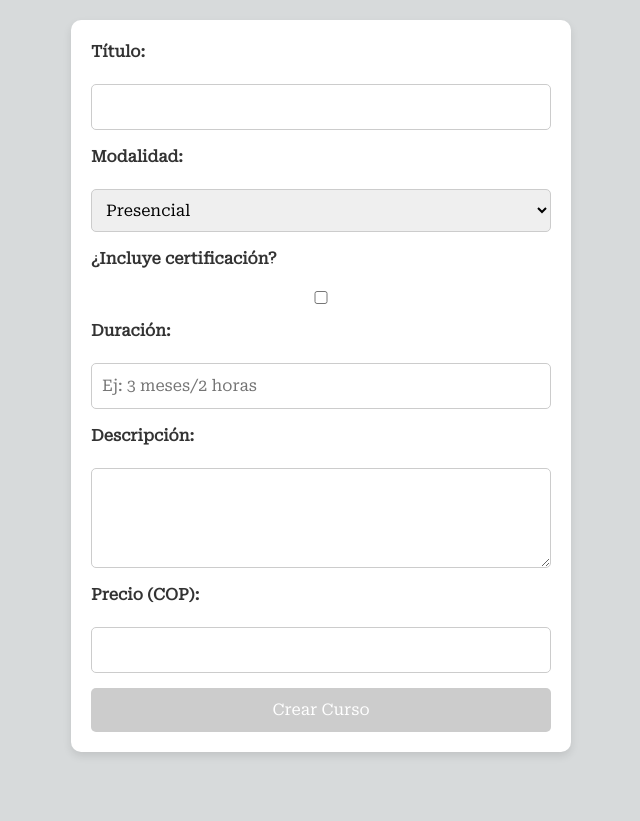
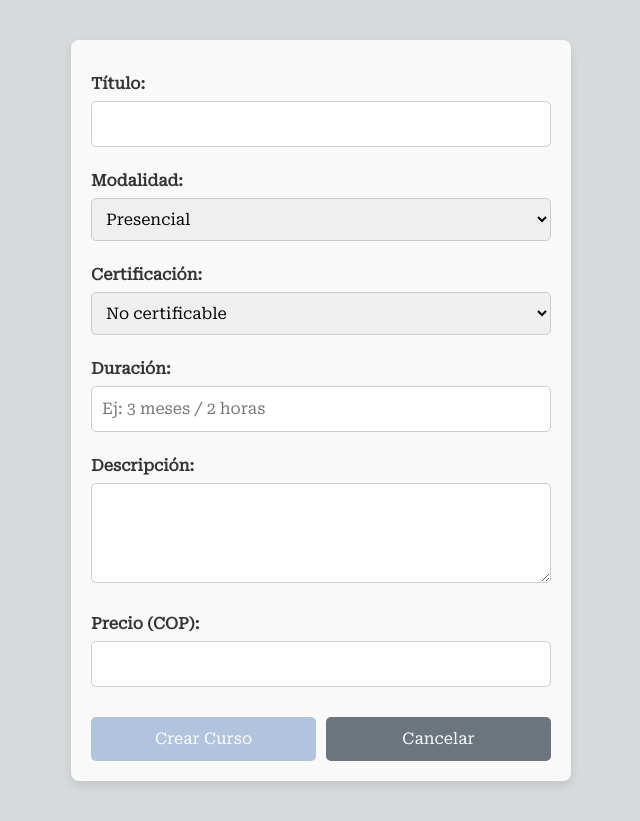
Before and after one commit to rebenew/frontendOmegaCursos, an Angular app: page /admin-dashboard/courses/new in a window 1280 px wide. Shown: the whole page, without its empty margins (319-959 px from the left). Before the commit the page ends 800 px from the top, so only its background shows below. Built offline with nearby package versions, Linux system fonts and the light colour scheme.

Commit message:
Course-form terminado, todas las configuraciones funcionan

```diff
--- /dev/null
+++ b/src/app/Components/admin-course-components/modals/confirmation/confirmation.component.html
@@ -0,0 +1,6 @@
+<div class="confirmation-modal">
+    <div class="modal-content">
+      <p>{{ message }}</p>
+      <button (click)="onClose()">Cerrar</button>
+    </div>
+  </div>
--- /dev/null
+++ b/src/app/Components/admin-course-components/modals/confirmation/confirmation.component.scss
@@ -0,0 +1,45 @@
+.confirmation-modal {
+    position: fixed;
+    top: 50%;
+    left: 50%;
+    transform: translate(-50%, -50%);
+    background: white;
+    padding: 20px;
+    border-radius: 8px;
+    box-shadow: 0 4px 8px rgba(0, 0, 0, 0.2);
+    z-index: 1000;
+    text-align: center;
+    animation: fadeIn 0.3s ease-in-out;
+
+    .modal-content {
+      p {
+        font-size: 1rem;
+        margin-bottom: 10px;
+      }
+
+      button {
+        background: #0d6efd;
+        color: white;
+        border: none;
+        padding: 8px 12px;
+        border-radius: 5px;
+        cursor: pointer;
+        transition: background 0.3s;
+
+        &:hover {
+          background: darken(#0d6efd, 10%);
+        }
+      }
+    }
+  }
+
+  @keyframes fadeIn {
+    from {
+      opacity: 0;
+      transform: scale(0.9);
+    }
+    to {
+      opacity: 1;
+      transform: scale(1);
+    }
+  }
--- /dev/null
+++ b/src/app/Components/admin-course-components/modals/confirmation/confirmation.component.ts
@@ -0,0 +1,18 @@
+import { Component, EventEmitter, Input, Output } from '@angular/core';
+import { CommonModule } from '@angular/common';
+
+@Component({
+  selector: 'app-confirmation',
+  standalone: true,
+  imports: [CommonModule],
+  templateUrl: './confirmation.component.html',
+  styleUrls: ['./confirmation.component.scss']
+})
+export class ConfirmationComponent {
+  @Input() message: string = '';
+  @Output() close = new EventEmitter<void>();
+
+  onClose() {
+    this.close.emit();
+  }
+}
--- a/src/app/components/admin-course-components/admin-course-form/admin-course-form.component.html
+++ b/src/app/components/admin-course-components/admin-course-form/admin-course-form.component.html
@@ -1,39 +1,57 @@
-<form [formGroup]="courseForm" (ngSubmit)="saveCourse()">
+<form [formGroup]="courseForm" (ngSubmit)="saveCourse()" class="course-form">
+  <!-- Título -->
   <label for="title">Título:</label>
   <input id="title" formControlName="title" type="text" required>
-  <div *ngIf="courseForm.get('title')?.invalid && courseForm.get('title')?.touched">
+  <div class="error" *ngIf="courseForm.get('title')?.invalid && courseForm.get('title')?.touched">
     *El título es obligatorio.
   </div>
 
+  <!-- Modalidad -->
   <label for="modality">Modalidad:</label>
   <select id="modality" formControlName="modality">
     <option value="Presencial">Presencial</option>
     <option value="Virtual">Virtual</option>
   </select>
-  <div *ngIf="courseForm.get('modality')?.invalid && courseForm.get('modality')?.touched">
-    *La modalidad es obligatoria.
+
+  <!-- Certificación (Cambiado a select) -->
+  <label for="certification">Certificación:</label>
+  <select id="certification" formControlName="certification">
+    <option [value]="true">Certificación virtual</option>
+    <option [value]="false">No certificable</option>
+  </select>
+
+  <!-- Duración -->
+  <label for="duration">Duración:</label>
+  <input id="duration" formControlName="duration" type="text" placeholder="Ej: 3 meses / 2 horas">
+  <div class="error" *ngIf="courseForm.get('duration')?.invalid && courseForm.get('duration')?.touched">
+    *Ingrese una duración válida (Ej: "30 minutos", "1 hora").
   </div>
 
-  <label for="certification">¿Incluye certificación?</label>
-  <input id="certification" formControlName="certification" type="checkbox">
-
-  <label for="duration">Duración:</label>
-  <input id="duration" formControlName="duration" type="text" placeholder="Ej: 3 meses/2 horas">
-  <div *ngIf="courseForm.get('duration')?.invalid && courseForm.get('duration')?.touched">
-    *Ingrese un valor válido: "30 minutos", "1 hora".
+  <!-- Descripción -->
+  <label for="description">Descripción:</label>
+  <textarea id="description" formControlName="description"></textarea>
+  <div class="error" *ngIf="courseForm.get('description')?.invalid && courseForm.get('description')?.touched">
+    *Debe tener al menos 10 caracteres.
   </div>
 
-  <label for="description">Descripción:</label>
-  <textarea id="description" formControlName="description"></textarea>
-  <div *ngIf="courseForm.get('description')?.invalid && courseForm.get('description')?.touched">
-    *La descripción es obligatoria y debe tener al menos 10 caracteres.
-  </div>
-
+  <!-- Precio -->
   <label for="price">Precio (COP):</label>
   <input id="price" formControlName="price" type="number">
-  <div *ngIf="courseForm.get('price')?.invalid && courseForm.get('price')?.touched">
+  <div class="error" *ngIf="courseForm.get('price')?.invalid && courseForm.get('price')?.touched">
     *Ingresa un valor numérico válido.
   </div>
 
-  <button type="submit" [disabled]="courseForm.invalid">{{ isEditMode ? 'Actualizar Curso' : 'Crear Curso' }}</button>
+  <!-- Botones -->
+  <div class="form-buttons">
+    <button type="submit" [disabled]="courseForm.invalid">
+      {{ isEditMode ? 'Actualizar Curso' : 'Crear Curso' }}
+    </button>
+    <button type="button" class="cancel-btn" (click)="cancel()">Cancelar</button>
+  </div>
 </form>
+
+<!-- Uso del componente de modal -->
+<app-confirmation *ngIf="showConfirmation"
+  [message]="confirmationMessage"
+  (close)="closeModal()">
+</app-confirmation>
--- a/src/app/components/admin-course-components/admin-course-form/admin-course-form.component.scss
+++ b/src/app/components/admin-course-components/admin-course-form/admin-course-form.component.scss
@@ -1,32 +1,33 @@
-form {
+.course-form {
   max-width: 500px;
-    margin: 20px auto;
+  margin: 40px auto;
   padding: 20px;
-    background: #fff;
-    border-radius: 10px;
-    box-shadow: 0 4px 8px rgba(0, 0, 0, 0.1);
-    display: flex;
-    flex-direction: column;
-    gap: 15px;
+  background: #f9f9f9;
+  border-radius: 8px;
+  box-shadow: 0px 4px 10px rgba(0, 0, 0, 0.1);
 
   label {
+    display: block;
     font-weight: bold;
+    margin: 12px 0 5px;
     color: #333;
-      margin-bottom: 5px;
   }
 
-    input, select, textarea {
+  input,
+  select,
+  textarea {
     width: 100%;
     padding: 10px;
+    margin-bottom: 10px;
     border: 1px solid #ccc;
     border-radius: 5px;
-      font-size: 1rem;
+    font-size: 16px;
     transition: border-color 0.3s ease;
 
     &:focus {
       border-color: #007bff;
       outline: none;
-        box-shadow: 0 0 5px rgba(0, 123, 255, 0.5);
+      box-shadow: 0 0 5px rgba(0, 123, 255, 0.3);
     }
   }
 
@@ -35,34 +36,65 @@ form {
     resize: vertical;
   }
 
-    .error-message {
+  .error {
     color: #d9534f;
-      font-size: 0.9rem;
-      margin-top: -10px;
-      background: #f8d7da;
-      padding: 5px;
-      border-radius: 5px;
-      border-left: 5px solid #d9534f;
+    font-size: 14px;
+    margin-top: -5px;
   }
 
+  .form-buttons {
+    display: flex;
+    justify-content: space-between;
+    margin-top: 20px;
+
     button {
-      padding: 10px;
+      flex: 1;
+      padding: 10px 15px;
+      border: none;
+      border-radius: 5px;
+      font-size: 16px;
+      cursor: pointer;
+      transition: background 0.3s ease;
+
+      &:first-child {
         background: #007bff;
         color: white;
-      font-size: 1rem;
-      border: none;
-      border-radius: 5px;
-      cursor: pointer;
-      transition: background 0.3s ease, transform 0.2s;
+        margin-right: 10px;
 
         &:hover {
           background: #0056b3;
-        transform: scale(1.05);
         }
 
         &:disabled {
-        background: #ccc;
+          background: #b0c4de;
           cursor: not-allowed;
         }
       }
+
+      &.cancel-btn {
+        background: #6c757d;
+        color: white;
+
+        &:hover {
+          background: #495057;
         }
+      }
+    }
+  }
+}
+
+// Responsivo para pantallas pequeñas
+@media (max-width: 600px) {
+  .course-form {
+    max-width: 100%;
+    padding: 15px;
+  }
+
+  .form-buttons {
+    flex-direction: column;
+
+    button {
+      margin-bottom: 10px;
+    }
+  }
+}
--- a/src/app/components/admin-course-components/admin-course-form/admin-course-form.component.ts
+++ b/src/app/components/admin-course-components/admin-course-form/admin-course-form.component.ts
@@ -6,18 +6,24 @@ import { ReactiveFormsModule } from '@angular/forms';
 import { ActivatedRoute, Router } from '@angular/router';
 import { switchMap } from 'rxjs/operators';
 import { of } from 'rxjs';
+import { ConfirmationComponent } from '../modals/confirmation/confirmation.component';
+import { EventEmitter, Output } from '@angular/core';
 
 @Component({
   selector: 'app-admin-course-form',
   templateUrl: './admin-course-form.component.html',
   styleUrls: ['./admin-course-form.component.scss'],
   standalone: true,
-  imports: [ReactiveFormsModule, CommonModule]
+  imports: [ReactiveFormsModule, CommonModule, ConfirmationComponent],
 })
 export class AdminCourseFormComponent implements OnInit {
+  @Output() courseUpdated = new EventEmitter<void>();
   courseForm!: FormGroup;
   isEditMode = false;
   courseId: number | null = null;
+
+  showConfirmation = false;
+  confirmationMessage = '';
 
   constructor(
     private fb: FormBuilder,
@@ -67,45 +73,39 @@ export class AdminCourseFormComponent implements OnInit {
 
       const courseOperation = this.isEditMode
         ? this.courseService.updateCourse(formData)
-        : this.courseService.addCourse({ ...formData, id: Date.now() }); // Asignamos un ID único temporal
+        : this.courseService.addCourse({ ...formData, id: Date.now() });
 
       courseOperation.subscribe({
         next: () => {
-          console.log(`Curso ${this.isEditMode ? 'actualizado' : 'agregado'} exitosamente`);
-          this.router.navigate(['/courses']);
+          this.confirmationMessage = this.isEditMode ? 'Curso actualizado correctamente' : 'Curso creado correctamente';
+          this.showConfirmation = true;
+
+          setTimeout(() => {
+            this.showConfirmation = false;
+            this.courseUpdated.emit();
+            this.router.navigate(['/admin-dashboard']);
+          }, 2000);
         },
         error: (err: any) => console.error(`Error al ${this.isEditMode ? 'actualizar' : 'agregar'} el curso:`, err)
       });
     }
   }
 
-  loadCourse(id: number) {
-    this.courseService.getCourseById(id).subscribe(
-      course => {
-        if (course) {
-          this.courseForm.patchValue(course);
-        }
-      },
-      error => {
-        console.error('Error al cargar el curso:', error);
-      }
-    );
+  showModal(message: string) {
+    this.confirmationMessage = message;
+    this.showConfirmation = true;
+
+    setTimeout(() => {
+      this.closeModal();
+    }, 2000);
+  }
+
+  closeModal() {
+    this.showConfirmation = false;
+    this.router.navigate(['admin-dashboard/courses']);
+  }
+
+  cancel() {
+    this.router.navigate(['admin-dashboard/courses']);
   }
 }
-
-
-
-
-/* To-do:
-
--agregar menu desplegable para filtrar los cursos por modalidad, si son certificables o no, y por precio.
-- agregar un botón para cancelar la edición y redirigir al listado de cursos.
-- agregar validaciones personalizadas para el campo de duración. (?)
-- agregar un mensaje de confirmación antes de guardar un curso.
-- agregar un mensaje de error en el formulario.
-- agregar un mensaje de éxito en el formulario.
-- agregar tags para diferenciar los cursos.
-- Quitar el checkbox y agregar una lista desplegable para la certificación.
-- Idear la forma de separar los cursos de los bootcamps en la interfaz.
-- Al hacer click en las tarjetas ver a detalle toda la información, incluir un punto de carga de archivos y editor de texto para editar la información interna de los cursos
-*/
--- a/src/app/components/admin-course-components/admin-dashboard/admin-dashboard.component.ts
+++ b/src/app/components/admin-course-components/admin-dashboard/admin-dashboard.component.ts
@@ -1,6 +1,6 @@
 import { Component } from '@angular/core';
 import { CommonModule } from '@angular/common';
-import { Course, CourseService } from '../../../services/admin-course-services/course-service/admin.course.services';
+import { Course } from '../../../services/admin-course-services/course-service/admin.course.services';
 import { Router, RouterModule } from '@angular/router';
 import { SearchBarComponent } from '../admin-search-bar/search-bar.component';
 import { SearchService } from '../../../services/admin-course-services/search-service/search.service';
```
Also changed, not shown: src/app/app.routes.ts (+4 -13 lines), src/app/components/admin-course-components/sidebar/sidebar.component.html (deleted, +0 -7 lines), src/app/components/admin-course-components/sidebar/sidebar.component.scss (deleted, +0 -69 lines), src/app/components/admin-course-components/sidebar/sidebar.component.ts (deleted, +0 -20 lines), 1 other file (tests, documents, lock files or other folders). Lines whose indentation alone changed are shown as unchanged.
